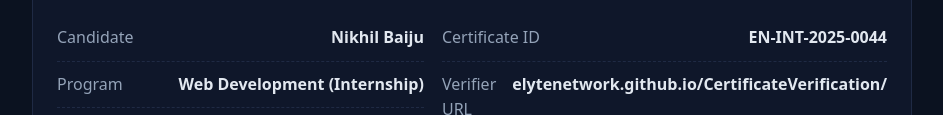
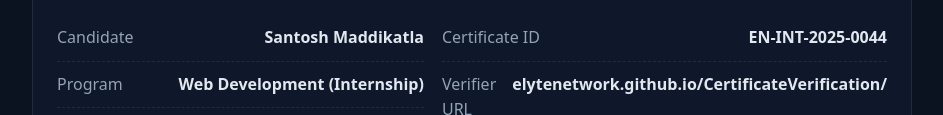
Before and after one commit to ElyteNetwork/CertificateVerificationLink, a plain HTML site: page index.html in a window 1280 px wide. Shown: the part 238-353 px from the top of the page, without its empty margins (168-1111 px from the left). Drawn offline with Linux system fonts and the light colour scheme.

Commit message:
Update index.html
Updated name again

```diff
--- a/index.html
+++ b/index.html
@@ -60,7 +60,7 @@
 
       <div class="grid">
         <div>
-          <div class="row"><span class="k">Candidate</span><span class="v">Nikhil Baiju</span></div>
+          <div class="row"><span class="k">Candidate</span><span class="v">Santosh Maddikatla</span></div>
           <div class="row"><span class="k">Program</span><span class="v">Web Development (Internship)</span></div>
           <div class="row"><span class="k">Duration</span><span class="v">120 hours</span></div>
           <div class="row"><span class="k">Conducted</span><span class="v">1 Jul 2025 – 31 Jul 2025</span></div>
```
